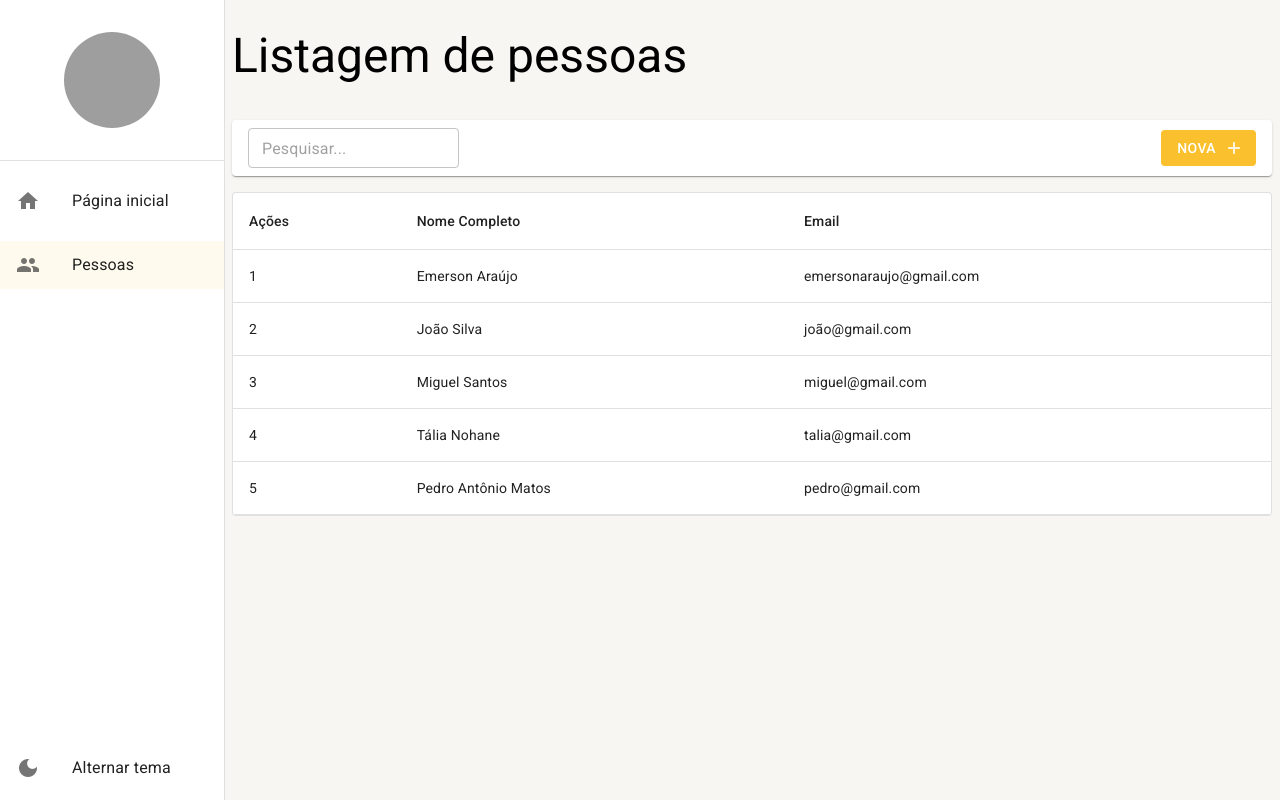
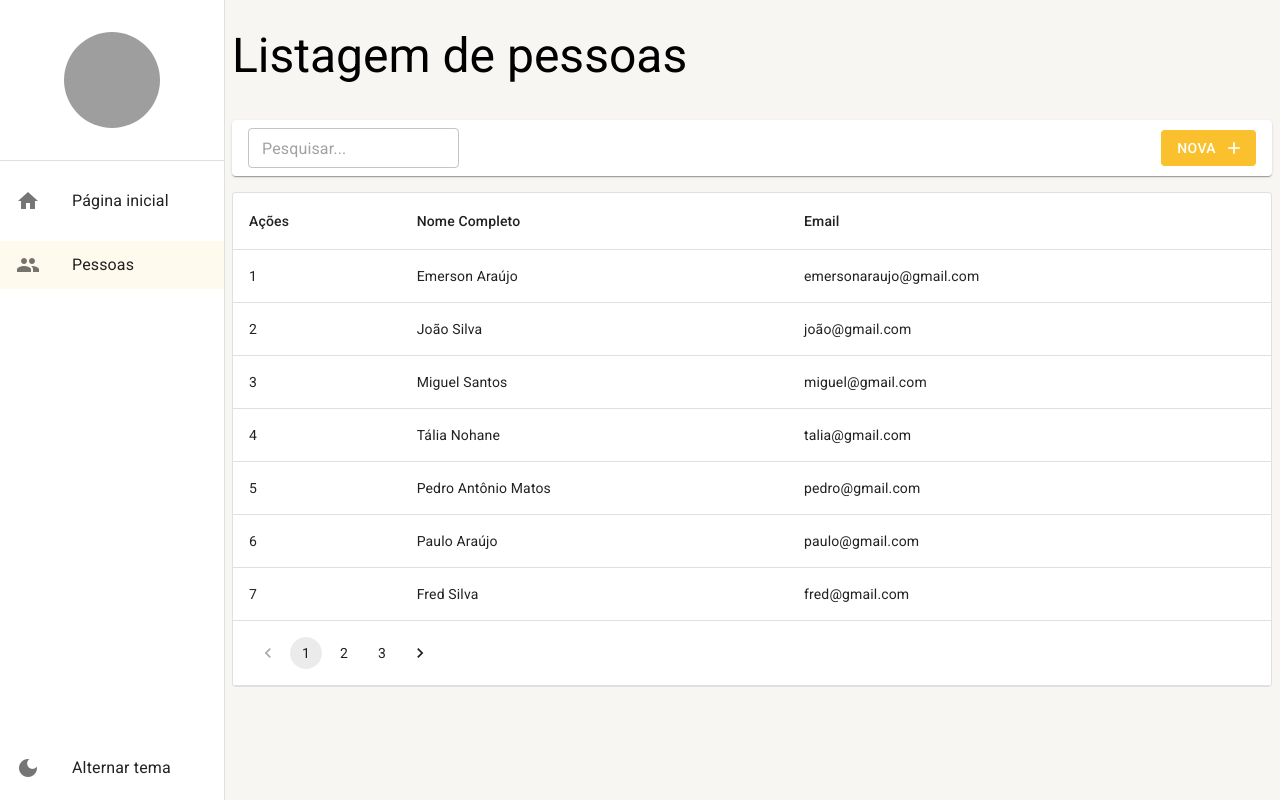
Before and after one commit to EmersonAraujonb/project-react-typescript, a React (Create React App) app: page /pessoas in a window 1280 px wide. Built offline with nearby package versions, Linux system fonts and the light colour scheme; data requests are answered from the project's data file; grey boxes are pictures that could not be loaded.

Commit message:
feat: Adicionando páginação na listagem de pessoas

```diff
--- a/mock/database.json
+++ b/mock/database.json
@@ -34,6 +34,76 @@
             "cidadeId": "Barreiras",
             "nomeCompleto": "Pedro Antônio Matos"
 
+        },
+        {
+            "id": 6,
+            "email": "paulo@gmail.com",
+            "cidadeId": "Barreiras",
+            "nomeCompleto": "Paulo Araújo"
+
+        },
+        {
+            "id": 7,
+            "email": "fred@gmail.com",
+            "cidadeId": "Barreiras",
+            "nomeCompleto": "Fred Silva "
+
+        },
+        {
+            "id": 8,
+            "email": "antonio@gmail.com",
+            "cidadeId": "Barreiras",
+            "nomeCompleto": "Antônio  Santos"
+
+        },
+        {
+            "id": 9,
+            "email": "maria@gmail.com",
+            "cidadeId": "Barreiras",
+            "nomeCompleto": "Maria Elisa"
+
+        },
+        {
+            "id": 10,
+            "email": "adriano@gmail.com",
+            "cidadeId": "Barreiras",
+            "nomeCompleto": "Adriano Matos"
+
+        },
+        {
+            "id": 11,
+            "email": "guilherme@gmail.com",
+            "cidadeId": "Barreiras",
+            "nomeCompleto": "Guilherme Fonseca"
+
+        },
+        {
+            "id": 12,
+            "email": "arthur@gmail.com",
+            "cidadeId": "Barreiras",
+            "nomeCompleto": "Arthur Silva "
+
+        },
+        {
+            "id": 13,
+            "email": "marcos@gmail.com",
+            "cidadeId": "Barreiras",
+            "nomeCompleto": "Marcos Santos"
+
+        },
+        {
+            "id": 14,
+            "email": "samuel@gmail.com",
+            "cidadeId": "Barreiras",
+            "nomeCompleto": "Samuel Rocha"
+
+        },
+        {
+            "id": 15,
+            "email": "vitor@gmail.com",
+            "cidadeId": "Barreiras",
+            "nomeCompleto": "Vitor Sampaio"
+
         }
     ]
 }
--- a/src/pages/pessoas/ListagemDePessoas.tsx
+++ b/src/pages/pessoas/ListagemDePessoas.tsx
@@ -9,6 +9,7 @@ import {
 import { useDebounce } from '../../shared/hooks';
 import {
   LinearProgress,
+  Pagination,
   Paper,
   Table,
   TableBody,
@@ -31,10 +32,14 @@ export const ListagemDePessoas: React.FC = () => {
     return searchParams.get('busca') || '';
   }, [searchParams]);
 
+  const pagina = useMemo(() => {
+    return Number(searchParams.get('pagina') || '1');
+  }, [searchParams]);
+
   useEffect(() => {
     setIsLoading(true);
     debounce(() => {
-      PessoasService.getAll(1, busca).then((result) => {
+      PessoasService.getAll(pagina, busca).then((result) => {
         setIsLoading(false);
 
         if (result instanceof Error) {
@@ -46,7 +51,7 @@ export const ListagemDePessoas: React.FC = () => {
         }
       });
     });
-  }, [busca]);
+  }, [busca, pagina]);
 
   return (
     <LayoutBaseDePagina
@@ -57,7 +62,7 @@ export const ListagemDePessoas: React.FC = () => {
           textoBotaoNovo='Nova'
           textoDaBusca={busca}
           aoMudarTextoDeBusca={(texto) =>
-            setSeachParams({ busca: texto }, { replace: true })
+            setSeachParams({ busca: texto, pagina: '1' }, { replace: true })
           }
         />
       }
@@ -85,7 +90,7 @@ export const ListagemDePessoas: React.FC = () => {
             ))}
           </TableBody>
           {totalCount === 0 && !isLoading && (
-            <caption> {Environment.LISTAGEM_VAZIA }</caption>
+            <caption> {Environment.LISTAGEM_VAZIA}</caption>
           )}
 
           <TableFooter>
@@ -96,6 +101,22 @@ export const ListagemDePessoas: React.FC = () => {
                 </TableCell>
               </TableRow>
             )}
+            {totalCount > 0 && totalCount > Environment.LIMITE_DE_LINHAS && (
+              <TableRow>
+                <TableCell colSpan={3}>
+                  <Pagination
+                    page={pagina}
+                    count={Math.ceil(totalCount / Environment.LIMITE_DE_LINHAS)}
+                    onChange={(_, newPage) =>
+                      setSeachParams(
+                        { busca, pagina: newPage.toString() },
+                        { replace: true }
+                      )
+                    }
+                  />
+                </TableCell>
+              </TableRow>
+            )}
           </TableFooter>
         </Table>
       </TableContainer>
--- a/src/shared/environment/index.ts
+++ b/src/shared/environment/index.ts
@@ -2,7 +2,7 @@ export const Environment = {
   /**
    * Define a quantidade de linhas a ser carregada por padrão nas listagens
    */
-  LIMITE_DE_LINHAS: 10,
+  LIMITE_DE_LINHAS: 7,
   /**
    * Placeholder exibido nas inputs
    */
```
